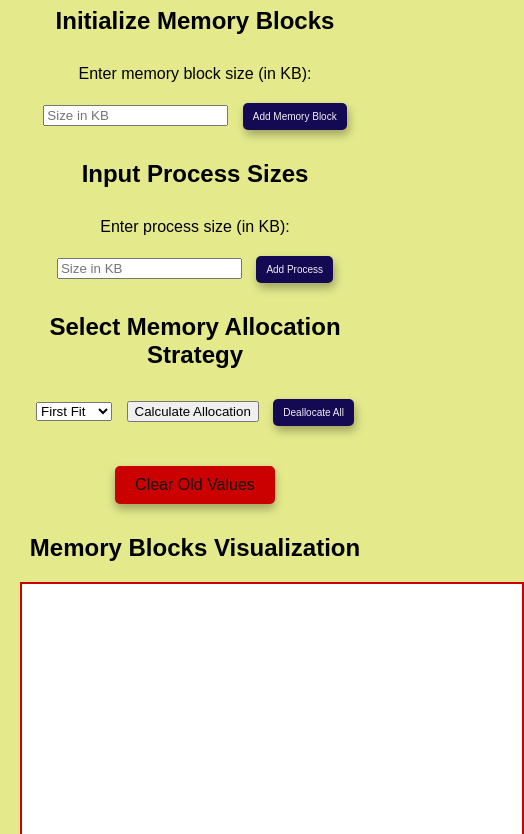
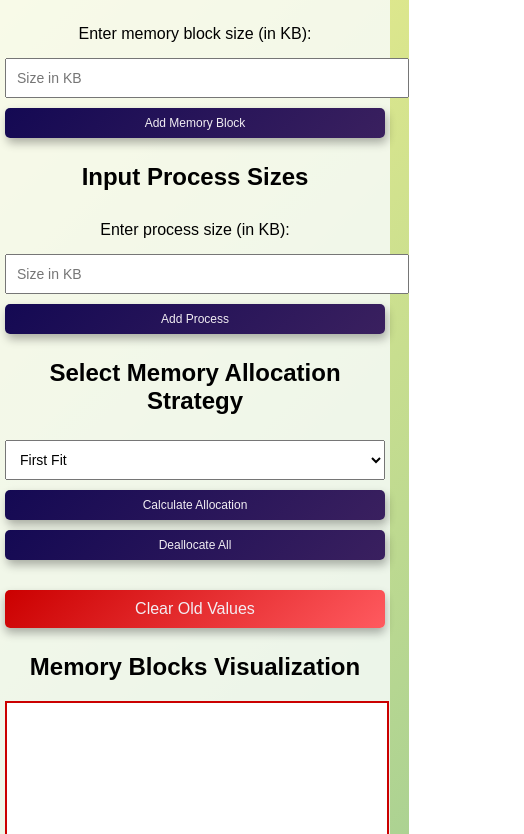
Before and after one commit to Anishaforyou/OS-Project, a plain HTML site: page index.html in a window 390 px wide. Shown: the part 130-964 px from the top of the page, 524 px wide, since content can reach past the window. Drawn offline with Linux system fonts and the light colour scheme.

Commit message:
Update style.css

```diff
--- a/style.css
+++ b/style.css
@@ -1,6 +1,6 @@
 body {
     font-family: Arial, sans-serif;
-    background-color: #E4EA8C;
+    background: linear-gradient(135deg, #E4EA8C, #90C695); /* New linear gradient */
     margin: 0;
     padding: 0;
 }
@@ -9,6 +9,8 @@ body {
     max-width: 800px;
     margin: 0 auto;
     padding: 20px;
+    background: rgba(255, 255, 255, 0.8); /* Add a slight background to container for better readability */
+    border-radius: 10px;
 }
 
 h1, h2 {
@@ -34,53 +36,20 @@ label, select, input, button {
     margin-right: auto;
 }
 
-.calcalculate-btn {
-    background-color: #140953;
+.memoryBlock-btn, .Process-btn, .calculate-btn, .deallocate-btn {
+    background: linear-gradient(135deg, #140953, #3A205F); /* Gradient for buttons */
     color: rgb(242, 238, 243);
     border: none;
     padding: 8px 10px;
-    font-size: 10px;
-    border-radius: 5px;
-    box-shadow: 2px 5px 10px rgba(0, 0, 0, 0.3);
-    cursor: pointer;
-}
-
-.deallocate-btn {
-    background-color: #140953;
-    color: rgb(242, 238, 243);
-    border: none;
-    padding: 8px 10px;
-    font-size: 10px;
-    border-radius: 5px;
-    box-shadow: 2px 5px 10px rgba(0, 0, 0, 0.3);
-    cursor: pointer;
-}
-
-.memoryBlock-btn {
-    background-color:#140953;
-    color: rgb(242, 238, 243);
-    border: none;
-    padding: 8px 10px;
-    font-size: 10px;
-    border-radius: 5px;
-    box-shadow: 2px 5px 10px rgba(0, 0, 0, 0.3);
-    cursor: pointer;
-}
-
-.Process-btn {
-    background-color: #140953;
-    color: rgb(242, 238, 243);
-    border: none;
-    padding: 8px 10px;
-    font-size: 10px;
+    font-size: 12px;
     border-radius: 5px;
     box-shadow: 2px 5px 10px rgba(0, 0, 0, 0.3);
     cursor: pointer;
 }
 
 .clear-btn {
-    background-color: #CB0000; /* Deep Blue */
-    color: rgb(20, 19, 20);
+    background: linear-gradient(135deg, #CB0000, #FF5A5F); /* Gradient for clear button */
+    color: rgb(242, 238, 243);
     border: none;
     padding: 10px 20px;
     font-size: 16px;
@@ -90,9 +59,46 @@ label, select, input, button {
 }
 
 .clear-btn:hover {
-    background-color: #fcf6f5;
+    background: #fcf6f5;
 }
 
 .clear-btn:active {
     transform: translateY(2px);
 }
+/* Responsive for tablets and smaller screens */
+@media (max-width: 768px) {
+    .container {
+        padding: 10px;
+    }
+
+    input, button, select {
+        width: 100%;
+        padding: 10px;
+        margin: 5px 0;
+    }
+
+    #memoryCanvas {
+        width: 100%;
+        height: auto;
+    }
+}
+
+/* Responsive for mobile phones */
+@media (max-width: 480px) {
+    h1, h2 {
+        font-size: 1.5em;
+    }
+
+    .container {
+        padding: 5px;
+    }
+
+    input, button, select {
+        font-size: 14px;
+    }
+
+    #memoryCanvas {
+        width: 100%;
+        height: auto;
+    }
+}
```
